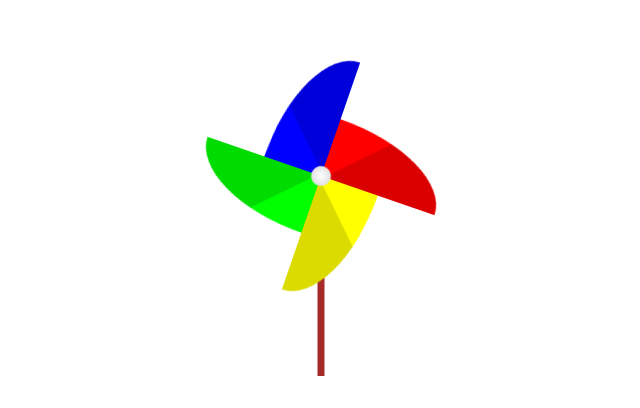
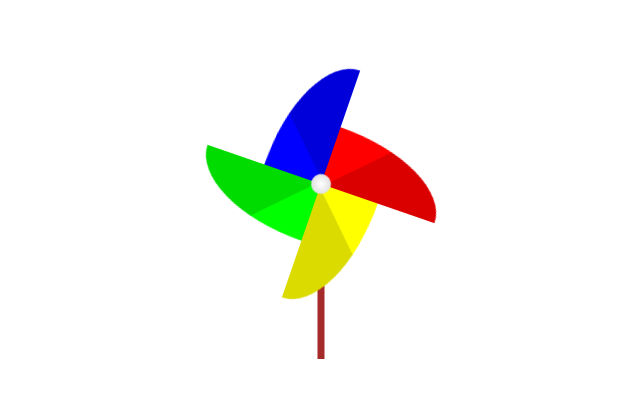
Before and after one commit to KincirAngin/kincir-co, a plain HTML site: page index.html in a window 1280 px wide. Shown: the part 103-511 px from the top of the page, without its empty margins (319-959 px from the left). Drawn offline with nearby package versions, Linux system fonts and the light colour scheme.

Commit message:
fix style

```diff
--- a/app.css
+++ b/app.css
@@ -71,7 +71,7 @@ html, body {
 
   .stick {
     width: 7px;
-    height: 200px;
+    height: 175px;
     position: absolute;
     left: 50%;
     transform: translateX(-50%) translateY(120px);
--- a/index.html
+++ b/index.html
@@ -29,7 +29,7 @@
     <div class="row">
     <div class="col-12">
 
-    <div class="windmill mx-auto">
+    <div class="windmill mx-auto pb-0 pt-2">
         <div class="stick"></div>
         <div class="wrapper">
           <div class="rect red"></div>
@@ -40,7 +40,7 @@
         </div>
       </div>
     </div>
-    <div class="text-wrapper mx-auto text-center">
+    <div class="text-wrapper mx-auto text-center pb-30">
         <h2>- Coming Soon -</h2>
         <p>"Semakin kencang angin berhembus, semakin cepat <b>kincir</b>  berputar"</p>
         <h3>kincir.co</h3>
```
